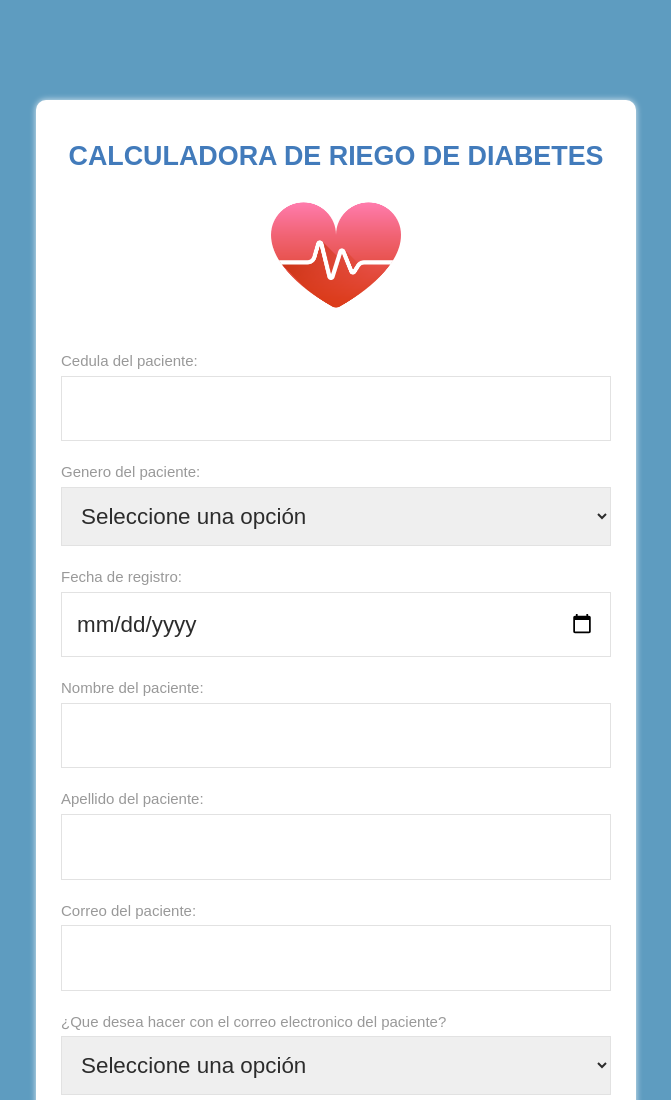
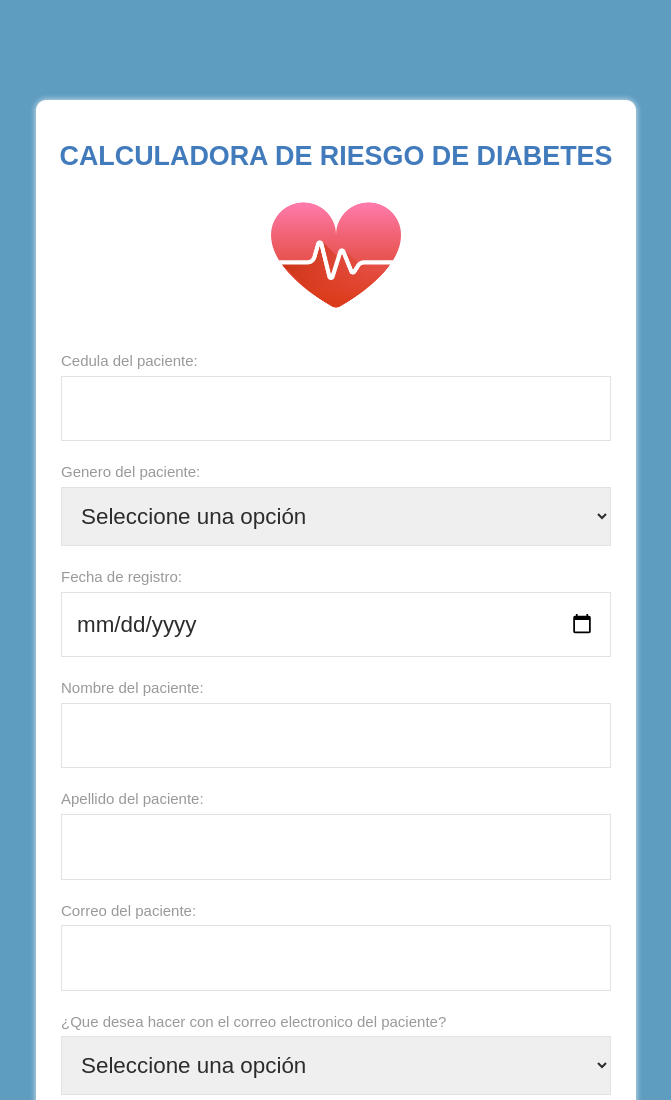
Before and after one commit to appsservisalud/risk_calculator, a plain HTML site: page index.html in a window 1280 px wide. Shown: the top 1100 px of the page, without its empty margins (304-975 px from the left). Drawn offline with nearby package versions, Linux system fonts and the light colour scheme.

```diff
--- a/index.html
+++ b/index.html
@@ -33,7 +33,7 @@
 
         <div id="title_form">
 
-            <h3>CALCULADORA DE RIEGO DE DIABETES</h3>
+            <h3>CALCULADORA DE RIESGO DE DIABETES</h3>
             <img src="src/img/salud.png" width="150px" height="150px">
 
             </div>
```
